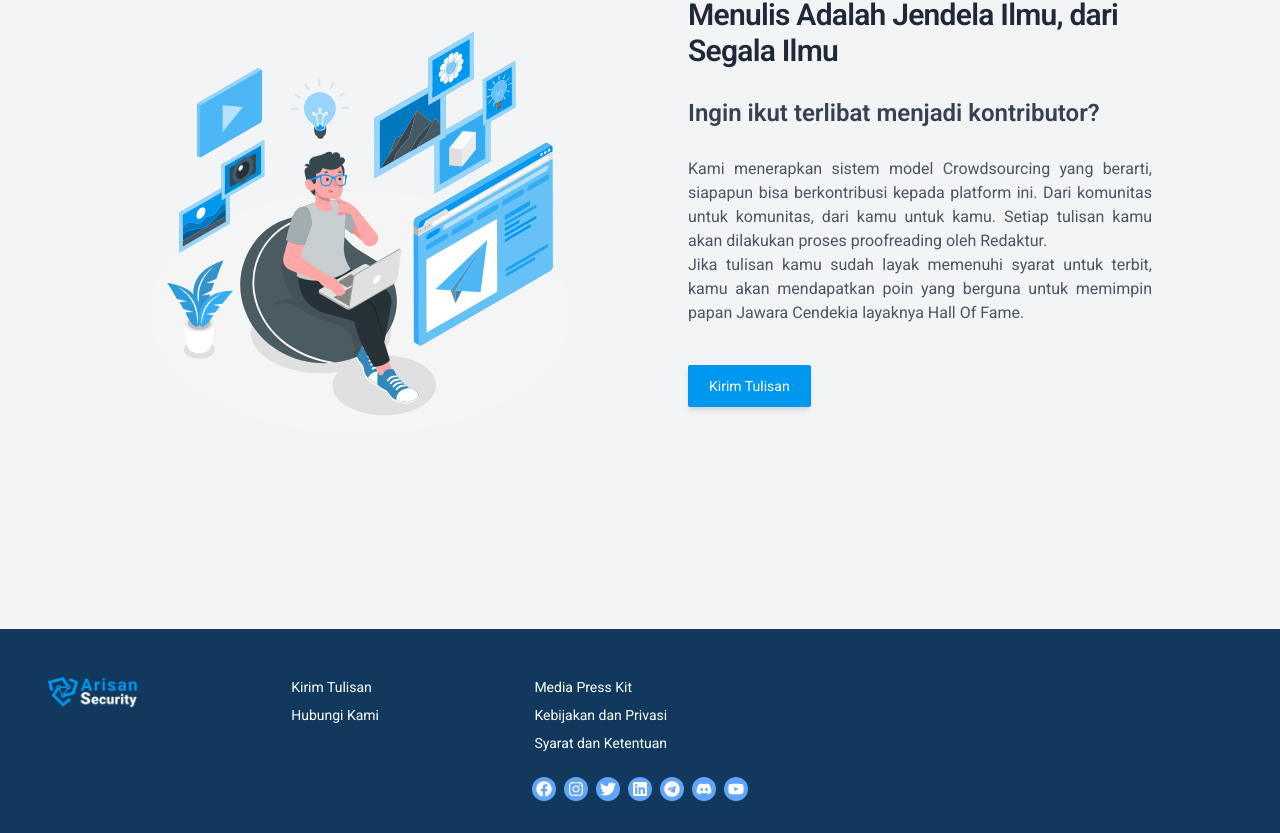
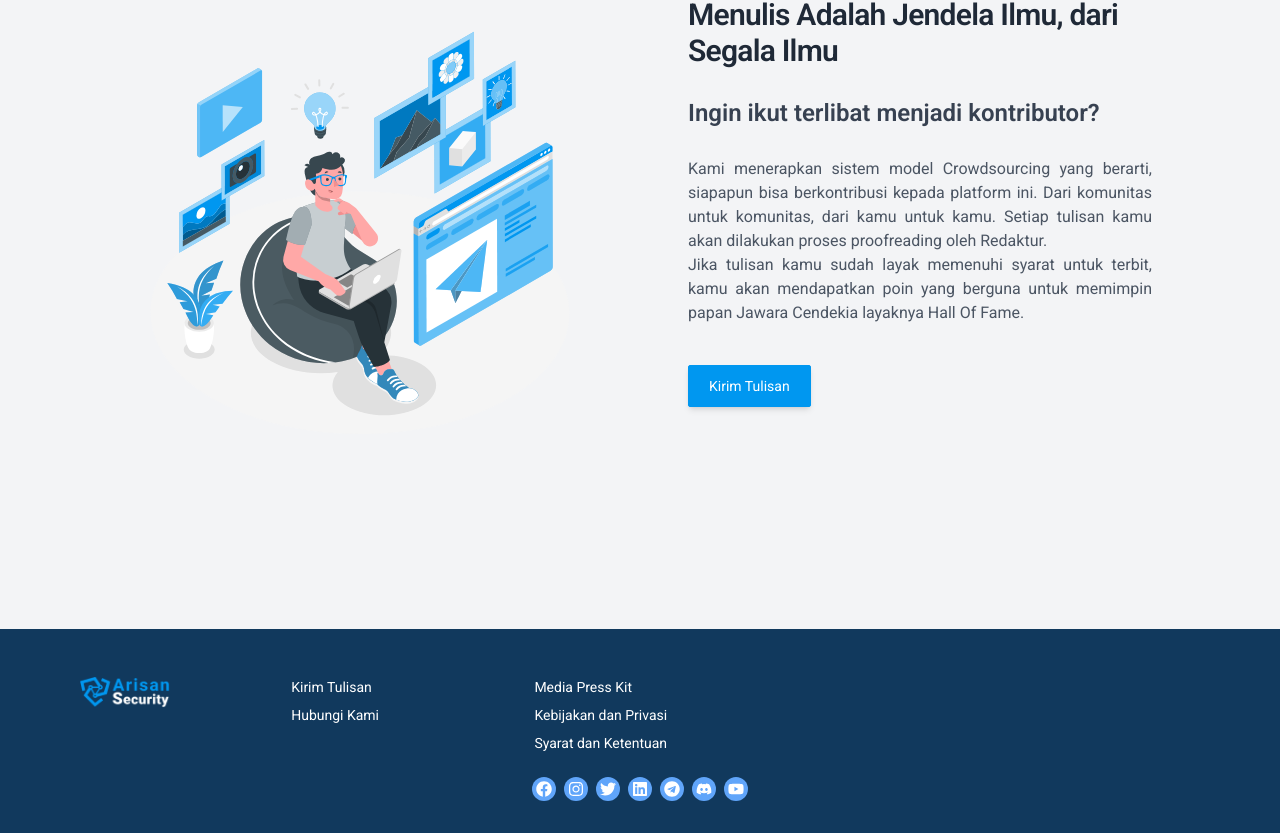
Before and after one commit to arisan-security/arisan-security-landing, a Next.js app: page / in a window 1280 px wide. Shown: the part 4770-5603 px from the top of the page. Built offline with nearby package versions, Linux system fonts and the light colour scheme; no server answers.

Commit message:
fix: move video to about page

```diff
--- a/src/components/footer/index.js
+++ b/src/components/footer/index.js
@@ -8,7 +8,7 @@ const Footer = () => {
   return (
     <div className="bg-dark-blue text-white p-8">
       <div className="grid grid-cols-1 md:grid-cols-3 lg:grid-cols-5">
-        <div className="m-4">
+        <div className="m-4 pl-8">
           <img src={ArisanSecurityLogo} className="object-contain h-8 md:h-8" alt="Logo Arisan Security" />
         </div>
         <div className="m-4">
```
